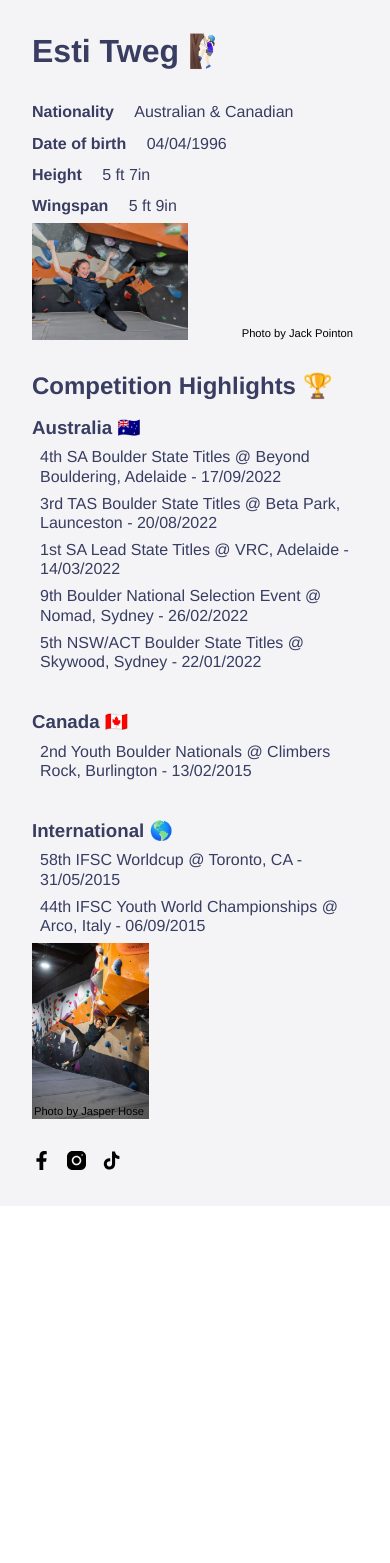
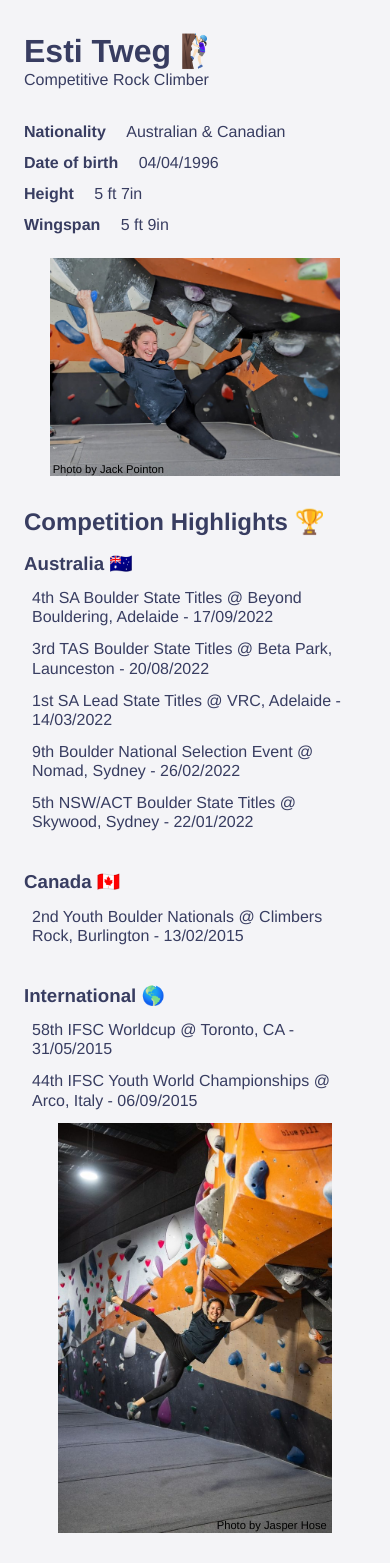
Before and after one commit to EstiT/CompetitionResults, a Vue app: page / in a window 390 px wide. Shown: the top 1563 px of the page. Before the commit the page ends 1206 px from the top, so only its background shows below. Built offline with nearby package versions, Linux system fonts and the light colour scheme.

Commit message:
mobile responsiveness styles

```diff
--- a/src/App.vue
+++ b/src/App.vue
@@ -12,7 +12,9 @@
 
 </script>
 
-<style>
+<style lang="scss">
+@import './scss/mixins.scss';
+
 body {
 	margin: 0;
 }
@@ -23,5 +25,9 @@
 	-webkit-font-smoothing: antialiased;
 	-moz-osx-font-smoothing: grayscale;
 	padding: 2rem;
+
+	@include mobile {
+		padding: 2rem 1.5rem;
+	}
 }
 </style>
--- a/src/components/Bio.vue
+++ b/src/components/Bio.vue
@@ -2,6 +2,7 @@
     <div id="bio">
         <div>
             <h1>Esti Tweg 🧗🏻‍♀️</h1>
+            <p>Competitive Rock Climber</p>
             <h4>Nationality <span>Australian & Canadian</span></h4>
             <h4>Date of birth <span>04/04/1996</span></h4>
             <h4>Height <span>5 ft 7in</span></h4>
@@ -34,7 +35,7 @@
     }
 }
 
-h1 {
+p {
     margin-bottom: 2rem;
 }
 
@@ -52,10 +53,16 @@
 img {
     object-fit: contain;
     width: 40vw;
+
+    @include mobile {
+        width: 100%;
+    }
 }
 
 .img {
     position: relative;
+
+
 
     &:after {
         position: absolute;
@@ -65,5 +72,15 @@
         color: black;
         font-size: 0.7rem;
     }
+
+    @include mobile {
+        width: 85%;
+        margin: 1rem auto 0;
+
+        &:after {
+            left: 3px;
+            right: unset;
+        }
+    }
 }
 </style>
--- a/src/components/Social.vue
+++ b/src/components/Social.vue
@@ -35,6 +35,10 @@
 #social {
     margin-top: 2rem;
     display: flex;
+
+    @include mobile {
+        justify-content: center;
+    }
 }
 
 svg {
--- a/src/views/Results.vue
+++ b/src/views/Results.vue
@@ -55,6 +55,10 @@
   &:hover {
     text-decoration: underline;
   }
+
+  @include mobile {
+    margin: 0.8rem 0.5rem;
+  }
 }
 
 .container {
@@ -88,5 +92,10 @@
     color: black;
     font-size: 0.7rem;
   }
+
+  @include mobile {
+    width: 80%;
+    margin: 0 auto;
+  }
 }
 </style>
```
